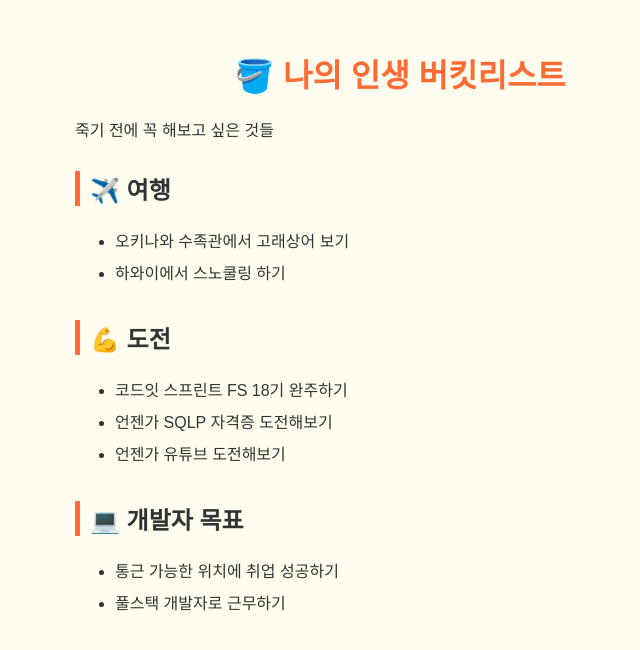
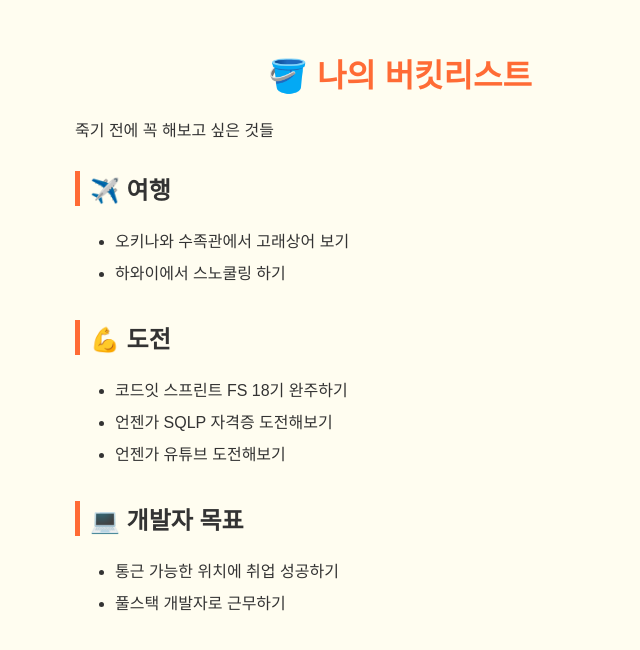
Before and after one commit to youngmi-k/my-bucketlist, a plain HTML site: page index.html in a window 1280 px wide. Shown: the whole page, without its empty margins (240-880 px from the left). Drawn offline with Linux system fonts and the light colour scheme.

Commit message:
h1 태그 변동사항 초기화

```diff
--- a/index.html
+++ b/index.html
@@ -2,7 +2,7 @@
 <html lang="ko">
   <head>
     <meta charset="UTF-8" />
-    <title>나의 소중한 버킷리스트</title>
+    <title>나의 버킷리스트</title>
     <style>
       body {
         font-family: sans-serif;
@@ -27,7 +27,7 @@
     </style>
   </head>
   <body>
-    <h1>🪣 나의 인생 버킷리스트</h1>
+    <h1>🪣 나의 버킷리스트</h1>
     <p>죽기 전에 꼭 해보고 싶은 것들</p>
 
     <h2>✈️ 여행</h2>
```
